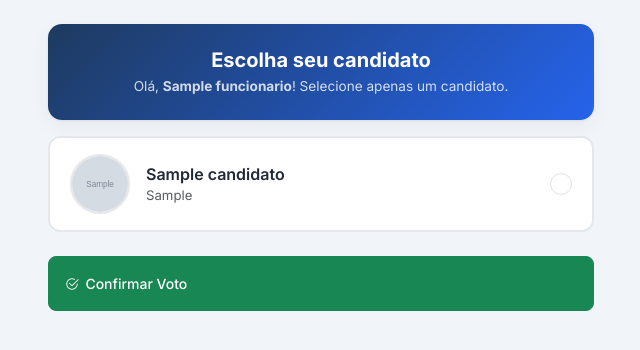
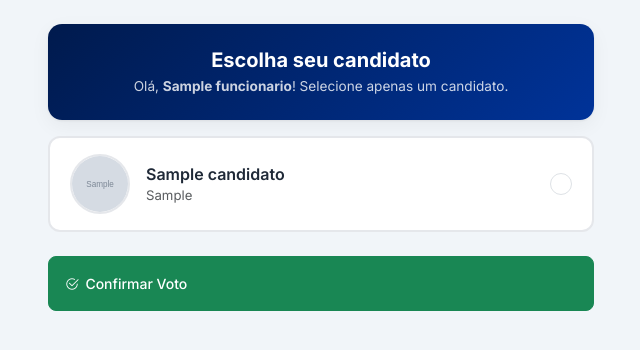
Before and after one commit to Kaiodrx/Projeto-Cipa-2026, a Flask app: template templates/votacao/votar.html in a window 1280 px wide. Shown: the top 350 px of the page, without its empty margins (319-959 px from the left). Run offline with Flask 3, Linux system fonts and the light colour scheme; the template is opened without the code that fills it: values that come from a table or form of the project are taken from there, others are empty; tables that the repository leaves empty hold one stand-in row (values such as "Sample post"); grey boxes marked "Sample" are stand-in pictures.

Commit message:
Update votar.html

```diff
--- a/templates/votacao/votar.html
+++ b/templates/votacao/votar.html
@@ -5,7 +5,7 @@
 <div class="row justify-content-center mt-3">
     <div class="col-lg-6 col-md-8">
 
-        <div class="card mb-3" style="background:linear-gradient(135deg,#1e3a5f,#2563eb);border:none;">
+        <div class="card mb-3" style="background:linear-gradient(135deg,#001a4d,#003399);border:none;">
             <div class="card-body py-4 text-white text-center">
                 <i class="bi bi-ballot-heart mb-2" style="font-size:1.75rem;opacity:.85;"></i>
                 <h5 class="fw-bold mb-1">Escolha seu candidato</h5>
```
